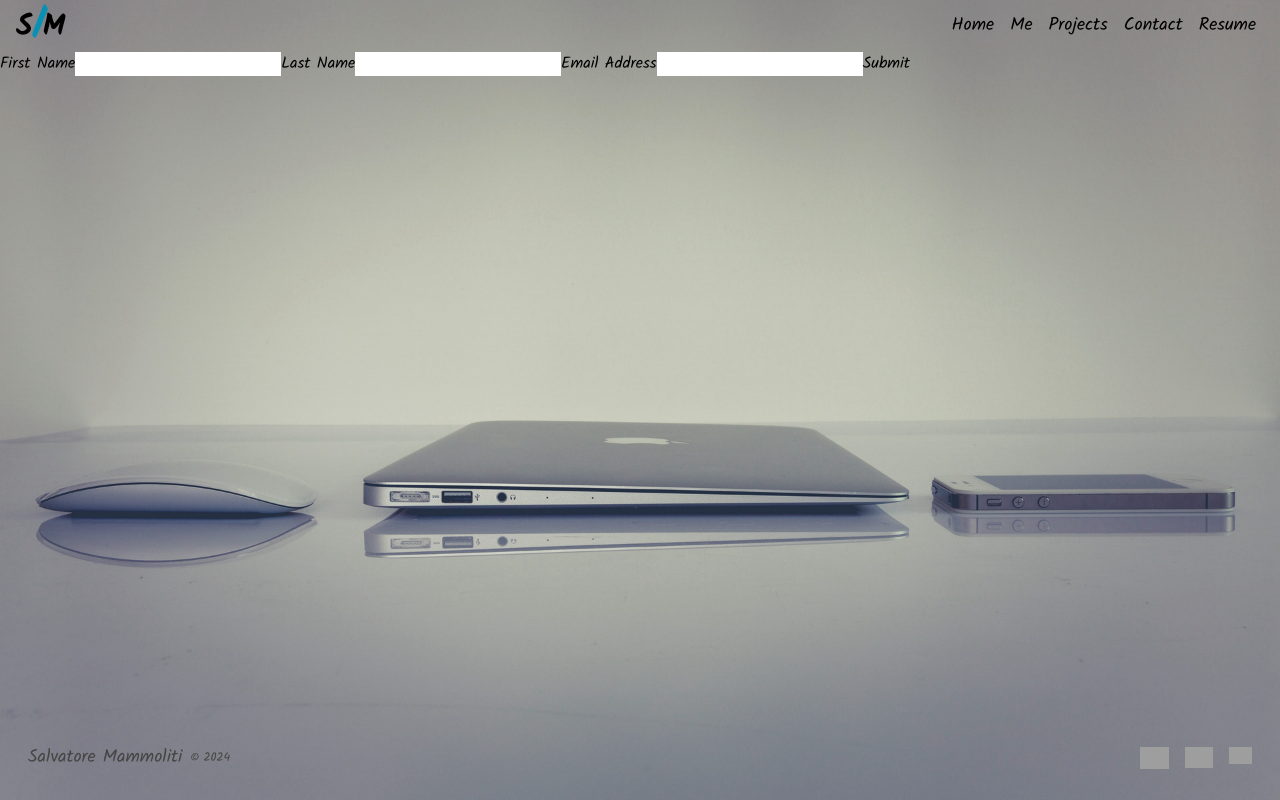
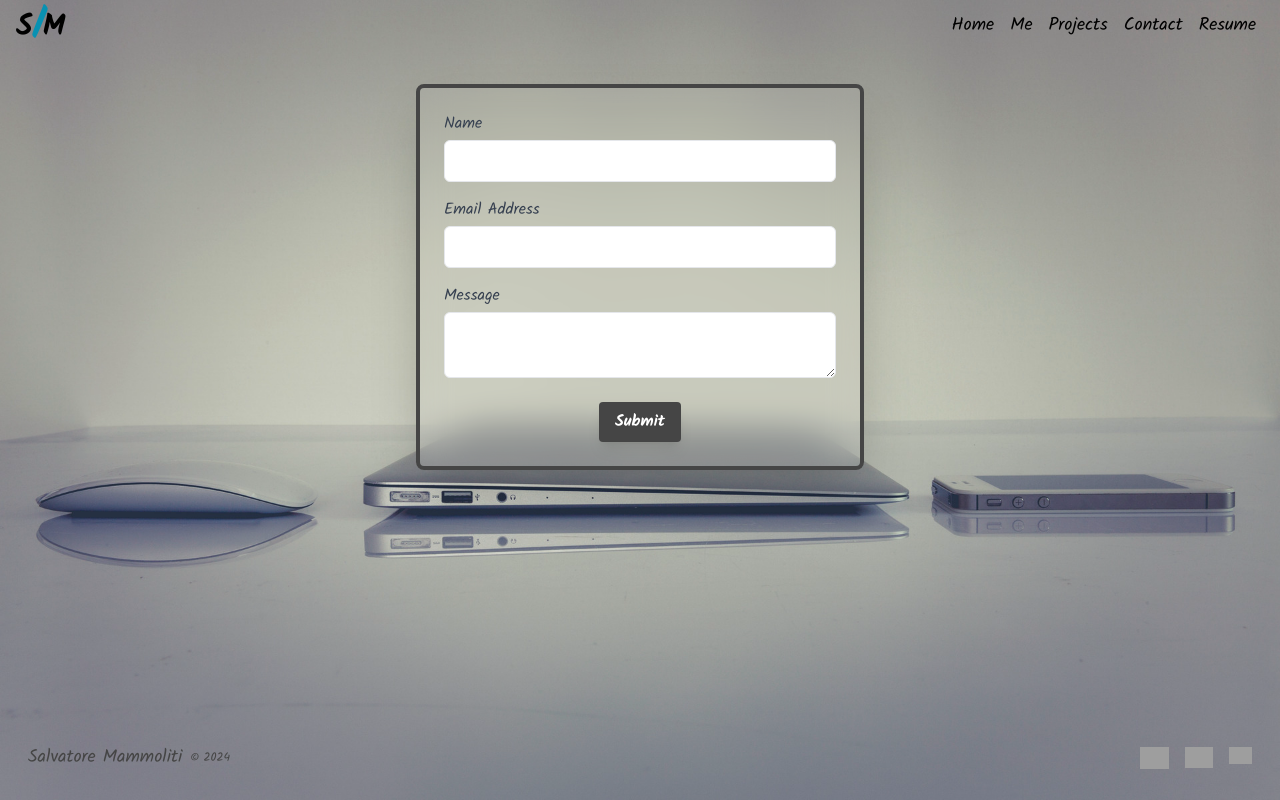
Before and after one commit to topcowmoo/verschaffeltia-splendida, a React (Vite) app: page /Contact in a window 1280 px wide. Built offline with nearby package versions, Linux system fonts and the light colour scheme; grey boxes are pictures that could not be loaded.

Commit message:
completed formik form and added styling to entire form

```diff
--- a/src/pages/Contact.jsx
+++ b/src/pages/Contact.jsx
@@ -3,9 +3,9 @@ import { useFormik } from "formik";
 const validate = (values) => {
   const errors = {};
   if (!values.name) {
-    errors.Name = "Required";
-  } else if (values.Name.length > 20) {
-    errors.firstName = "Must be 20 characters or less";
+    errors.name = "Required";
+  } else if (values.name.length > 20) {
+    errors.name = "Must be 20 characters or less";
   }
 
   if (!values.email) {
@@ -26,49 +26,64 @@ const validate = (values) => {
 const Contact = () => {
   const formik = useFormik({
     initialValues: {
-      firstName: "",
-      lastName: "",
+      name: "",
       email: "",
+      message: "",
     },
     validate,
     onSubmit: (values) => {
       alert(JSON.stringify(values, null, 2));
     },
   });
+
   return (
-    <form onSubmit={formik.handleSubmit}>
-      <label htmlFor="firstName">First Name</label>
+    <div className="max-w-md mx-auto mt-8"> {/* Added margin-top */}
+      <form onSubmit={formik.handleSubmit} className="bg-white bg-opacity-5 backdrop-filter backdrop-blur-lg rounded-lg p-6 shadow-2xl border-4 border-mygray">
+        <div className="mb-4">
+          <label htmlFor="name" className="block text-gray-700">Name</label>
           <input
-        id="firstName"
-        name="firstName"
+            id="name"
+            name="name"
             type="text"
             onChange={formik.handleChange}
-        value={formik.values.firstName}
+            value={formik.values.name}
+            className="mt-1 p-2 w-full border border-myaccent rounded-md focus:outline-none focus:ring-myaccent focus:border-myaccent"
           />
-      {formik.errors.firstName ? <div>{formik.errors.firstName}</div> : null}
-
-      <label htmlFor="lastName">Last Name</label>
-      <input
-        id="lastName"
-        name="lastName"
-        type="text"
-        onChange={formik.handleChange}
-        value={formik.values.lastName}
-      />
-      {formik.errors.lastName ? <div>{formik.errors.lastName}</div> : null}
-
-      <label htmlFor="email">Email Address</label>
+          {formik.errors.name ? <div className="text-red-500">{formik.errors.name}</div> : null}
+        </div>
+        <div className="mb-4">
+          <label htmlFor="email" className="block text-gray-700">Email Address</label>
           <input
             id="email"
             name="email"
             type="email"
             onChange={formik.handleChange}
             value={formik.values.email}
+            className="mt-1 p-2 w-full border border-myaccent rounded-md focus:outline-none focus:ring-myaccent focus:border-myaccent"
           />
-      {formik.errors.email ? <div>{formik.errors.email}</div> : null}
-
-      <button type="submit">Submit</button>
+          {formik.errors.email ? <div className="text-red-500">{formik.errors.email}</div> : null}
+        </div>
+        <div className="mb-4">
+          <label htmlFor="message" className="block text-gray-700">Message</label>
+          <textarea
+            id="message"
+            name="message"
+            onChange={formik.handleChange}
+            value={formik.values.message}
+            className="mt-1 p-2 w-full border border-myaccent rounded-md focus:outline-none focus:ring-myaccent focus:border-myaccent"
+          />
+          {formik.errors.message ? <div className="text-red-500">{formik.errors.message}</div> : null}
+        </div>
+        <div className="flex justify-center"> {/* Centered button container */}
+          <button
+            type="submit"
+            className="bg-mygray hover:bg-accent text-white hover:text-mygray font-bold py-2 px-4 rounded shadow-lg"
+          >
+            Submit
+          </button>
+        </div>
       </form>
+    </div>
   );
 };
 
```
Lines whose indentation alone changed are shown as unchanged.
